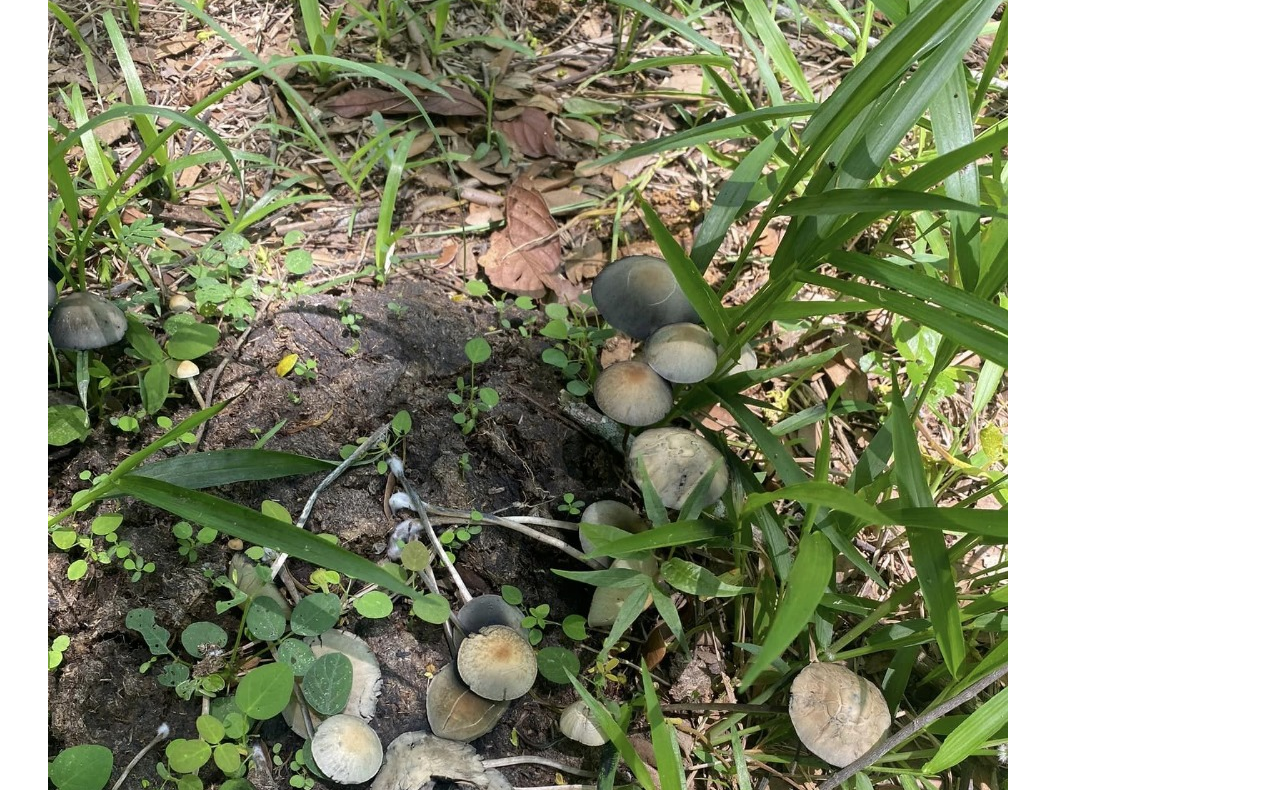
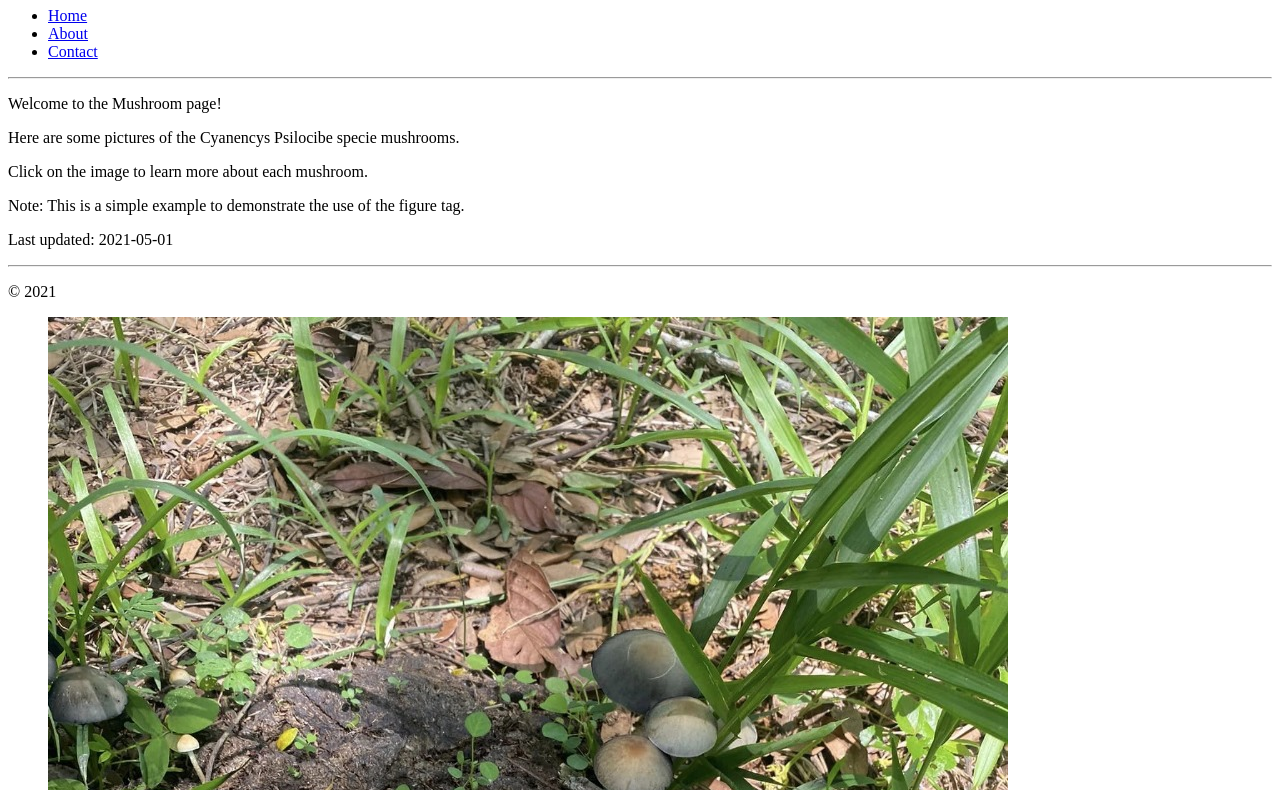
Before and after one commit to zen-0000/zen-0000.github.io, a plain HTML site: page ARCHIVOS HTML/figure.html in a window 1280 px wide. Shown: the part 73-863 px from the top of the page. Drawn offline with Linux system fonts and the light colour scheme.

Commit message:
Update figure.html

```diff
--- a/ARCHIVOS HTML/figure.html
+++ b/ARCHIVOS HTML/figure.html
@@ -6,7 +6,24 @@
     <title>Figure</title>
 </head>
 <body>
-    <header></header>
+    <header>
+        <h1>Mushrooms</h1>
+        <nav>
+            <ul>
+                <li><a href="index.html">Home</a></li>
+                <li><a href="domymas.html">About</a></li>
+                <li><a href="my_firts_page.html">Contact</a></li>
+            </ul>
+        </nav>
+        <hr>
+        <p>Welcome to the Mushroom page!</p>
+        <p>Here are some pictures of the Cyanencys Psilocibe specie mushrooms.</p>
+        <p>Click on the image to learn more about each mushroom.</p>
+        <p>Note: This is a simple example to demonstrate the use of the figure tag.</p>
+        <p>Last updated: 2021-05-01</p>
+        <hr>
+        <p>© 2021
+    </header>
     <main>
         <figure>
             <img src="imgs/mushrooms.jpg" alt="A picture of Mushrooms in the field">
```
